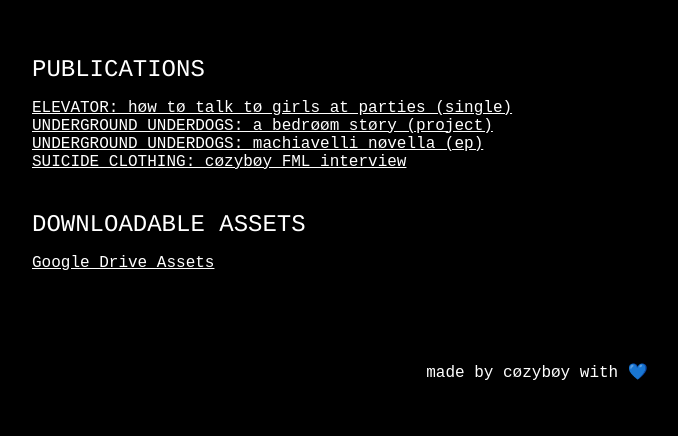
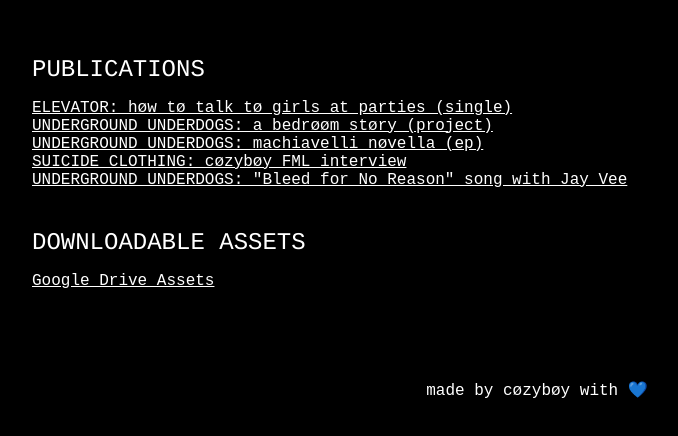
Before and after one commit to ETS-ReactNative4/cozyboy-website, a React (Create React App) app: page /epk in a window 1280 px wide. Shown: the part 8291-8727 px from the top of the page, without its empty margins (103-781 px from the left). Built offline with nearby package versions, Linux system fonts and the light colour scheme; grey boxes are pictures that could not be loaded.

Commit message:
added publication

```diff
--- a/src/components/Epk.js
+++ b/src/components/Epk.js
@@ -136,6 +136,11 @@
             href="https://suicide.clothing/blogs/fml/cozyboy"
             target="_blank"
           >SUICIDE CLOTHING: cøzybøy FML interview</a>
+          <br/>
+          <a
+            href="https://undergroundunderdogs.com/articles/jay-vee-assembles-an-all-star-cast-for-bleed-for-no-reason/"
+            target="_blank"
+          >UNDERGROUND UNDERDOGS: "Bleed for No Reason" song with Jay Vee</a>
         </div>
 
         <div className="epkInfoSection">
```
